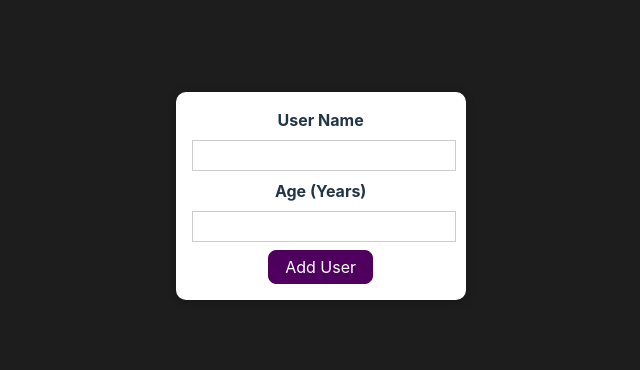
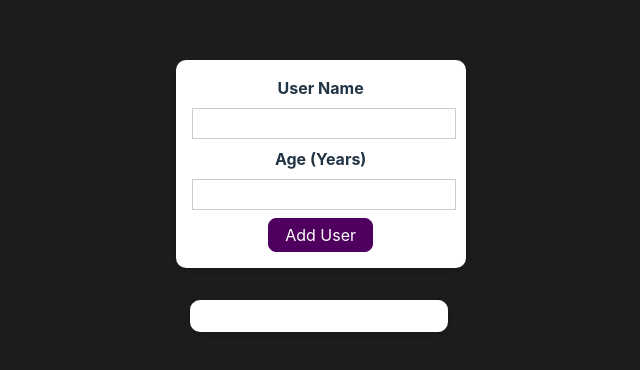
Before and after one commit to JoelMendezM/user-input-validation, a React (Vite) app: page / in a window 1280 px wide. Shown: the part 204-574 px from the top of the page, without its empty margins (321-961 px from the left). Built offline with nearby package versions, Linux system fonts and the light colour scheme.

Commit message:
Add and create UsersList component, add style,  and cleaning code

```diff
--- a/src/App.jsx
+++ b/src/App.jsx
@@ -1,20 +1,24 @@
 import { useState } from "react";
 import "./App.css";
-import AddUser from "./Components/Users/AddUser"
+import AddUser from "./Components/Users/AddUser";
+import UsersList from "./Components/Users/UsersList";
 
 function App() {
-  const onSaveUserInputData = (enteredData) => {
-    const userData = {
-      id: Math.random().toString(),
-      ...enteredData
-    }
+  const [usersList, setUsersList] = useState([]);
 
-    console.log(userData, 'userData')
-  }
+  const addUserHander = (uName, uAge) => {
+    setUsersList((prevUsersList) => {
+      return [
+        ...prevUsersList,
+        { name: uName, age: uAge, id: Math.random().toString() },
+      ];
+    });
+  };
 
   return (
     <main className="App">
-      <AddUser onSaveUserInput={onSaveUserInputData}/>
+      <AddUser onAddUser={addUserHander} />
+      <UsersList users={usersList} />
     </main>
   );
 }
--- /dev/null
+++ b/src/Components/Users/UsersList.jsx
@@ -0,0 +1,19 @@
+import React from "react";
+import Card from "../UI/Card";
+import classes from "./UsersList.module.css";
+
+const UsersList = (props) => {
+  return (
+    <Card className={classes.users}>
+      <ul>
+        {props.users.map((user) => (
+          <li key={user.id}>
+            {user.name} ({user.age} years old)
+          </li>
+        ))}
+      </ul>
+    </Card>
+  );
+};
+
+export default UsersList;
--- /dev/null
+++ b/src/Components/Users/UsersList.module.css
@@ -0,0 +1,16 @@
+.users {
+  margin: 2rem auto;
+  width: 90%;
+  max-width: 40rem;
+}
+
+.users ul {
+  list-style: none;
+  padding: 1rem;
+}
+
+.users li {
+  border: 1px solid #ccc;
+  margin: 0.5rem 0;
+  padding: 0.5rem;
+}
```
